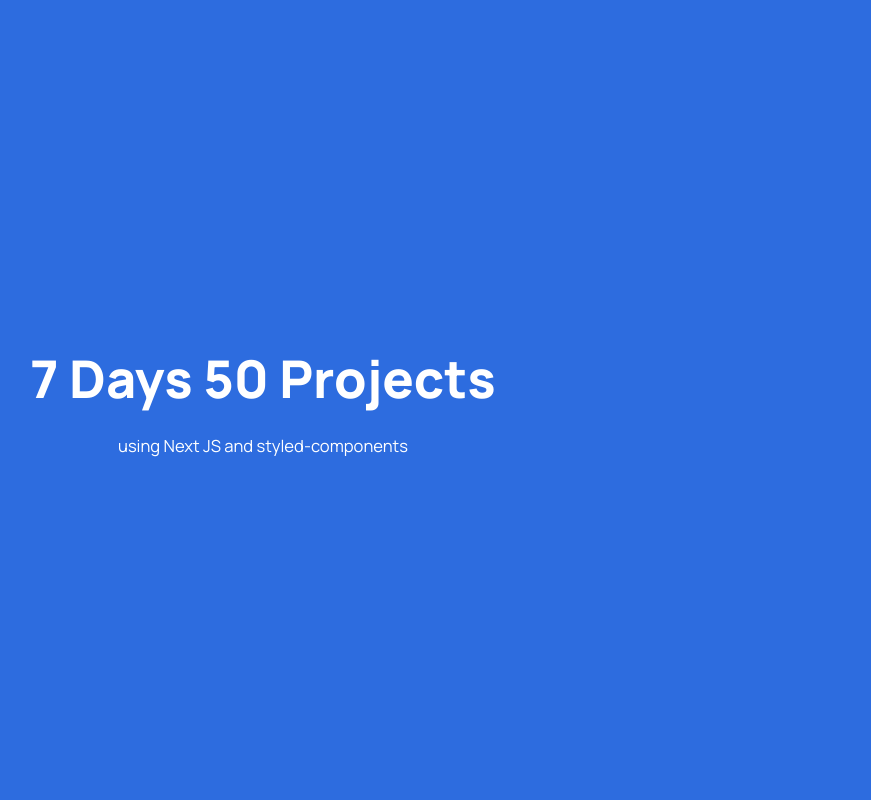
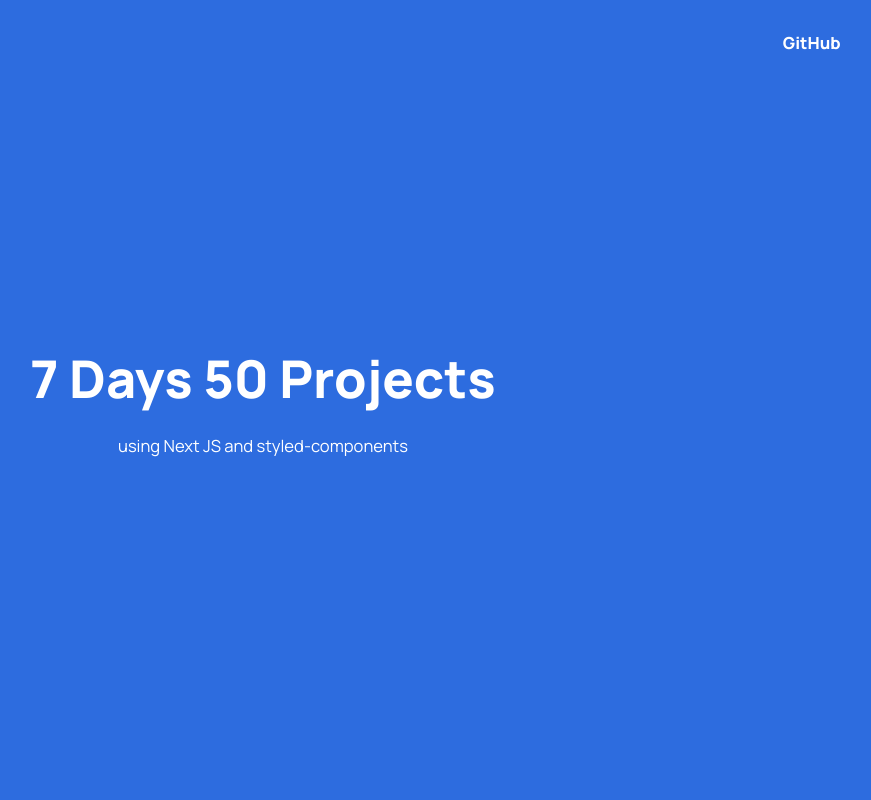
Before and after one commit to benxene/7days-50projects, a Next.js app: page / in a window 1280 px wide. Shown: the top 800 px of the page, without its empty margins (377-1248 px from the left). Built offline with nearby package versions, Linux system fonts and the light colour scheme.

Commit message:
added sticky navbar (#80)

```diff
--- /dev/null
+++ b/src/components/NavigationBar.tsx
@@ -0,0 +1,56 @@
+import { useEffect, useState } from 'react';
+import styled from 'styled-components';
+import { colors } from '../constants/theme';
+
+export default function NavigationBar() {
+  const [isScrolled, setIsScrolled] = useState(false);
+
+  useEffect(() => {
+    window.onscroll = () => {
+      if (window.scrollY > 10) {
+        setIsScrolled(true);
+      } else {
+        setIsScrolled(false);
+      }
+    };
+  }, []);
+
+  return (
+    <Nav isScrolled={isScrolled}>
+      <a href='github.com/benxene'>GitHub</a>
+    </Nav>
+  );
+}
+
+const Nav = styled.nav<{ isScrolled: boolean }>`
+  position: fixed;
+  top: 0;
+  left: 0;
+  width: 100vw;
+  padding: ${props => (props.isScrolled ? '2.2rem' : '3rem')} 6rem;
+  background-color: ${({ isScrolled }) => (isScrolled ? colors.contrast.primary : colors.primary)};
+  box-shadow: ${props => (props.isScrolled ? '0 3px .5rem rgba(0,0,0,.2)' : 'none')};
+  display: flex;
+  flex-direction: row-reverse;
+  transition: all 0.3s;
+
+  & > *:not(:first-child) {
+    display: inline-block;
+    margin-right: 1rem;
+  }
+
+  & > a {
+    color: ${({ isScrolled }) => (isScrolled ? colors.secondary : colors.contrast.primary)};
+    font-weight: 800;
+    transition: color 0.2s;
+
+    &:hover {
+      color: ${({ isScrolled }) => (isScrolled ? colors.primary : colors.secondary)};
+    }
+  }
+
+  @media (max-width: 50rem) {
+    padding-right: 4rem;
+    padding-left: 4rem;
+  }
+`;
--- a/src/pages/index.tsx
+++ b/src/pages/index.tsx
@@ -1,6 +1,7 @@
 import Head from 'next/head';
 import styled from 'styled-components';
 
+import Nav from '../components/NavigationBar';
 import { Container, Heading, Section } from '../components/Utilities';
 import Project from '../components/Project';
 import { colors } from '../constants/theme';
@@ -11,8 +12,9 @@
       <Head>
         <title>7 Days 50 Projects</title>
       </Head>
+      <Nav />
       <Hero>
-        <Heading>7 Days 50 Projects</Heading>
+        <Heading center>7 Days 50 Projects</Heading>
         <p>using Next JS and styled-components</p>
       </Hero>
       <Section>
```
